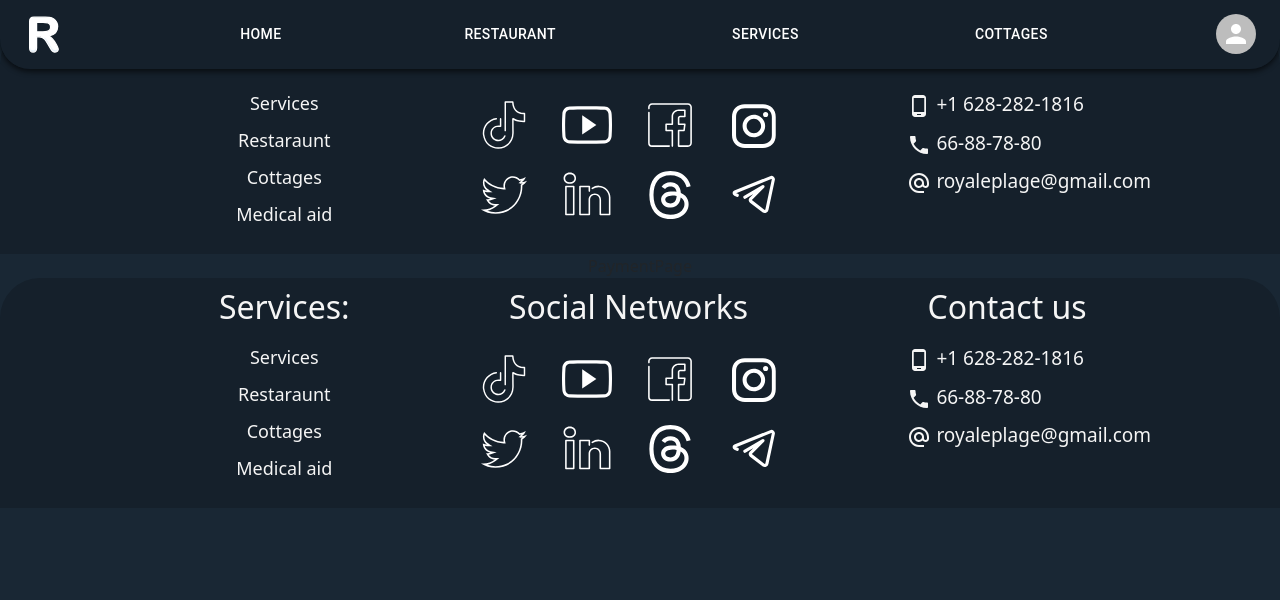
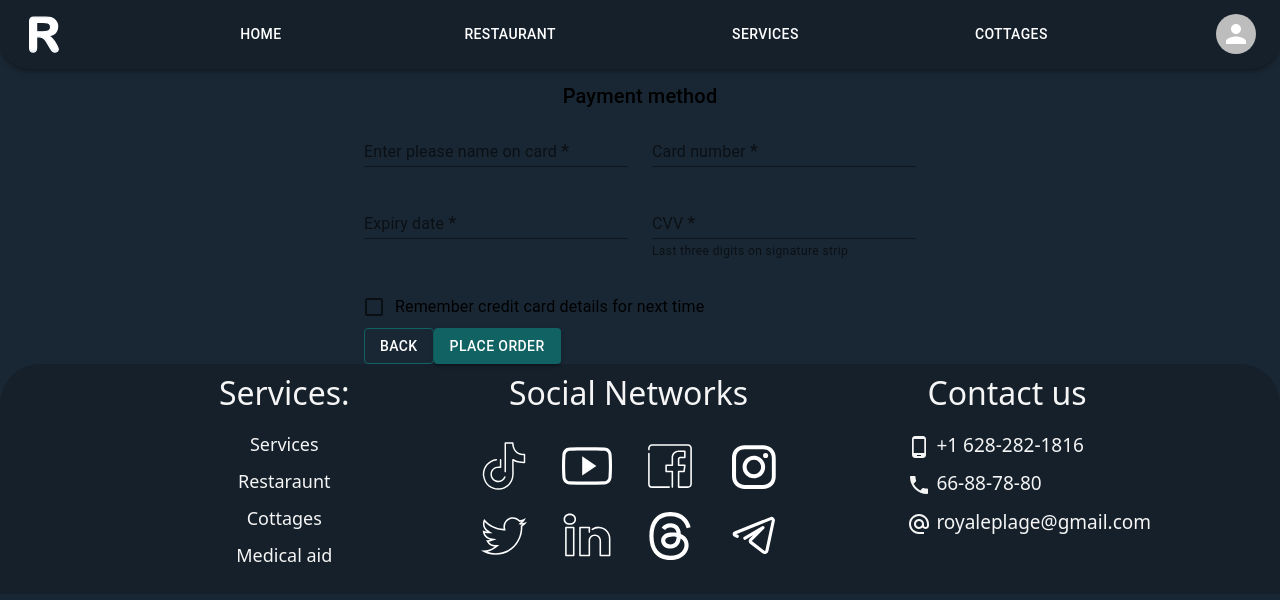
Before and after one commit to JakaOmurzakova/makers-final-project, a React (Create React App) app: page /payment in a window 1280 px wide. Shown: the top 600 px of the page. Built offline with nearby package versions, Linux system fonts and the light colour scheme.

Commit message:
payment page

```diff
--- a/src/cart.css
+++ b/src/cart.css
@@ -212,3 +212,8 @@
   background: #ffffff84;
   transition: all 0.5s ease;
 }
+
+.qwerty {
+  background-color: aqua;
+  height: auto;
+}
--- a/src/index.js
+++ b/src/index.js
@@ -24,18 +24,14 @@ root.render(
       <ServicesContext>
         <FoodContext>
           <HotelContext>
+            <CommentContext>
               <CartContext>
                 <OrderContext>
                   <Toastify />
                   <App />
                 </OrderContext>
               </CartContext>
-            <OrderContext>
-              <CommentContext>
-                <Toastify />
-                <App />
             </CommentContext>
-            </OrderContext>
           </HotelContext>
         </FoodContext>
       </ServicesContext>
--- a/src/pages/PaymentPage.jsx
+++ b/src/pages/PaymentPage.jsx
@@ -1,7 +1,98 @@
-import React from "react";
+import * as React from "react";
+import Grid from "@mui/material/Grid";
+import Typography from "@mui/material/Typography";
+import TextField from "@mui/material/TextField";
+import FormControlLabel from "@mui/material/FormControlLabel";
+import Checkbox from "@mui/material/Checkbox";
+import { Box, Button, Container } from "@mui/material";
+import { useNavigate } from "react-router-dom";
 
-const PaymentPage = () => {
-  return <div>PaymentPage</div>;
-};
-
-export default PaymentPage;
+export default function PaymentPage() {
+  const navigate = useNavigate();
+  return (
+    <Container maxWidth="sm" sx={{ position: "relative" }}>
+      <React.Fragment>
+        <Typography
+          variant="h6"
+          gutterBottom
+          color="black"
+          sx={{ textAlign: "center", mt: 10 }}
+        >
+          Payment method
+        </Typography>
+        <Grid container spacing={3}>
+          <Grid item xs={12} md={6}>
+            <TextField
+              required
+              id="cardName"
+              label="Enter please name on card"
+              fullWidth
+              sx={{ color: "white" }}
+              autoComplete="cc-name"
+              variant="standard"
+            />
+          </Grid>
+          <Grid item xs={12} md={6}>
+            <TextField
+              required
+              id="cardNumber"
+              label="Card number"
+              fullWidth
+              autoComplete="cc-number"
+              variant="standard"
+            />
+          </Grid>
+          <Grid item xs={12} md={6}>
+            <TextField
+              required
+              id="expDate"
+              label="Expiry date"
+              fullWidth
+              autoComplete="cc-exp"
+              variant="standard"
+            />
+          </Grid>
+          <Grid item xs={12} md={6}>
+            <TextField
+              required
+              id="cvv"
+              label="CVV"
+              helperText="Last three digits on signature strip"
+              fullWidth
+              autoComplete="cc-csc"
+              variant="standard"
+            />
+          </Grid>
+          <Grid item xs={12}>
+            <FormControlLabel
+              control={
+                <Checkbox color="secondary" name="saveCard" value="yes" />
+              }
+              label="Remember credit card details for next time"
+              sx={{ color: "black" }}
+            />
+          </Grid>
+        </Grid>
+      </React.Fragment>
+      <Box sx={{ bottom: "50px", right: "5px" }}>
+        <Button
+          variant="outlined"
+          sx={{ borderColor: "rgb(17, 98, 99)", color: "white" }}
+          onClick={() => navigate("/cart")}
+        >
+          Back
+        </Button>
+        <Button
+          variant="contained"
+          color="secondary"
+          sx={{ backgroundColor: "rgb(17, 98, 99)" }}
+          onClick={() => navigate("/orderpage")}
+        >
+          Place order
+        </Button>
+      </Box>
+    </Container>
+  );
+}
+{
+}
```
Lines whose indentation alone changed are shown as unchanged.
